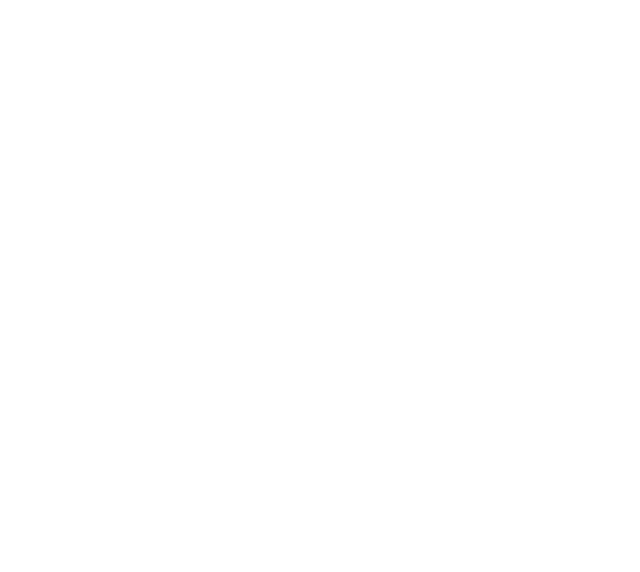
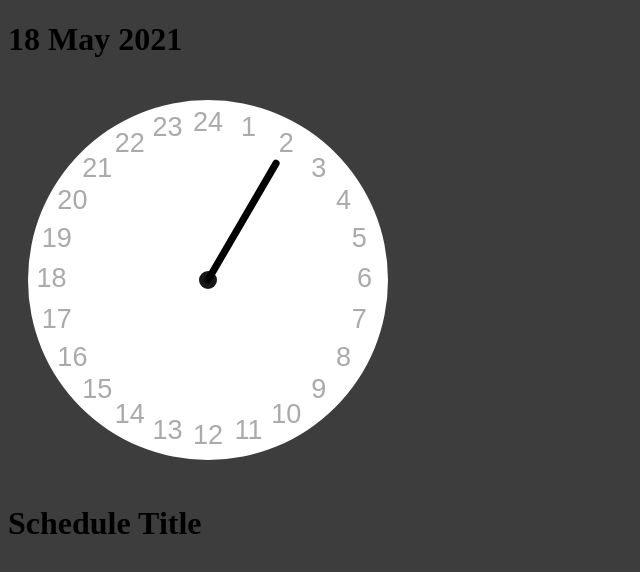
Before and after one commit to GreyWolfCab/In-A-Day, a plain HTML site: page index.html in a window 1280 px wide. Shown: the whole page, without its empty margins (0-640 px from the left). Drawn offline with Linux system fonts and the light colour scheme.

Commit message:
Displays current Date and Time

```diff
--- a/index.html
+++ b/index.html
@@ -3,8 +3,15 @@
     <head>
         <meta charset="UTF-8">
         <title>In-A-Day</title>
+        <link rel="stylesheet" href="styles.css">
     </head>
     <body>
+        <h1 id="date">Today's Date</h1>
+        <div id="clockface-container">
+            <canvas id="clockface-canvas" width="400" height="400"></canvas>
+        </div> <!-- Clock face -->
+        <h1>Schedule Title</h1>
 
+        <script src="main.js"></script>
     </body>
 </html>
--- /dev/null
+++ b/main.js
@@ -0,0 +1,99 @@
+var canvas = document.getElementById("clockface-canvas");
+var ctx = canvas.getContext("2d");//create a 2d drawing object
+var radius = canvas.height / 2;
+ctx.translate(radius, radius);//set the (0, 0) coordinate to the center of the canvas
+radius = radius * 0.9;//reduce the clock size to be within the canvas
+
+let faceTotal = 24;
+
+drawClock();
+setInterval(drawClock, 30000);//update every half minute
+
+var displayDate = document.getElementById("date");
+displayCurrentDate();
+
+function displayCurrentDate() {
+    let currentDate = new Date();
+    let day = currentDate.getDate();
+    let month = currentDate.getMonth();//starts at 0
+    let year = currentDate.getFullYear();
+    displayDate.innerText = day + " " + getMonth(month) + " " + year
+}
+
+function getMonth(month) {
+    switch (month) {
+        case 0: return "January";
+        case 1: return "February";
+        case 2: return "March";
+        case 3: return "April";
+        case 4: return "May";
+        case 5: return "June";
+        case 6: return "July";
+        case 7: return "August";
+        case 8: return "September";
+        case 9: return "October";
+        case 10: return "November";
+        case 11: return "December";
+    }
+}
+
+function drawClock() {
+    drawFace(ctx, radius);
+    drawNumbers(ctx, radius);
+    drawTime(ctx, radius);
+}
+
+function drawFace(ctx, radius) {
+    //draw white background
+    ctx.beginPath();
+    ctx.arc(0, 0, radius, 0, 2 * Math.PI);
+    ctx.fillStyle = "rgb(255,255,255)";
+    ctx.fill();
+
+    //draw center black circle
+    ctx.beginPath();
+    ctx.arc(0, 0, radius * 0.05, 0, 2 * Math.PI);
+    ctx.fillStyle = "rgb(24,24,24)";
+    ctx.fill();
+}
+
+function drawNumbers(ctx, radius) {
+    let angle;
+    let number;
+    let fromRadius = 0.87;//print number to percentage of the radius
+    ctx.font = radius * 0.15 + "px arial";
+    ctx.textBaseline = "middle";
+    ctx.textAlign = "center";
+    ctx.fillStyle = "rgb(170,170,170)";
+    for (number = 1; number <= faceTotal; number++) {
+        angle = number * (Math.PI*2) / (faceTotal);
+        ctx.rotate(angle);
+        ctx.translate(0, -radius * fromRadius);
+        ctx.rotate(-angle);
+        ctx.fillText(number.toString(), 0, 0);
+        ctx.rotate(angle);
+        ctx.translate(0, radius * fromRadius);
+        ctx.rotate(-angle);
+    }
+}
+
+function drawTime(ctx, radius) {
+    //get current time
+    let now = new Date();
+    let hour = now.getHours();
+    let mins = now.getMinutes();
+    hour = (hour * Math.PI / (faceTotal/2)) + (mins * Math.PI / ((faceTotal/2)*60));//find the angle of the hour hand (include minutes passed)
+    drawHand(ctx, hour, radius*0.75, radius*0.04);//draw hand up to 75% radius
+}
+
+function drawHand(ctx, pos, length, width) {
+    ctx.beginPath();
+    ctx.fillStyle = "rgb(24,24,24)";
+    ctx.lineWidth = width;
+    ctx.lineCap = "round";
+    ctx.moveTo(0,0);
+    ctx.rotate(pos);
+    ctx.lineTo(0, -length);
+    ctx.stroke();
+    ctx.rotate(-pos);
+  }
--- /dev/null
+++ b/styles.css
@@ -0,0 +1,3 @@
+html {
+    background-color: rgb(61,61,61);
+}
```
